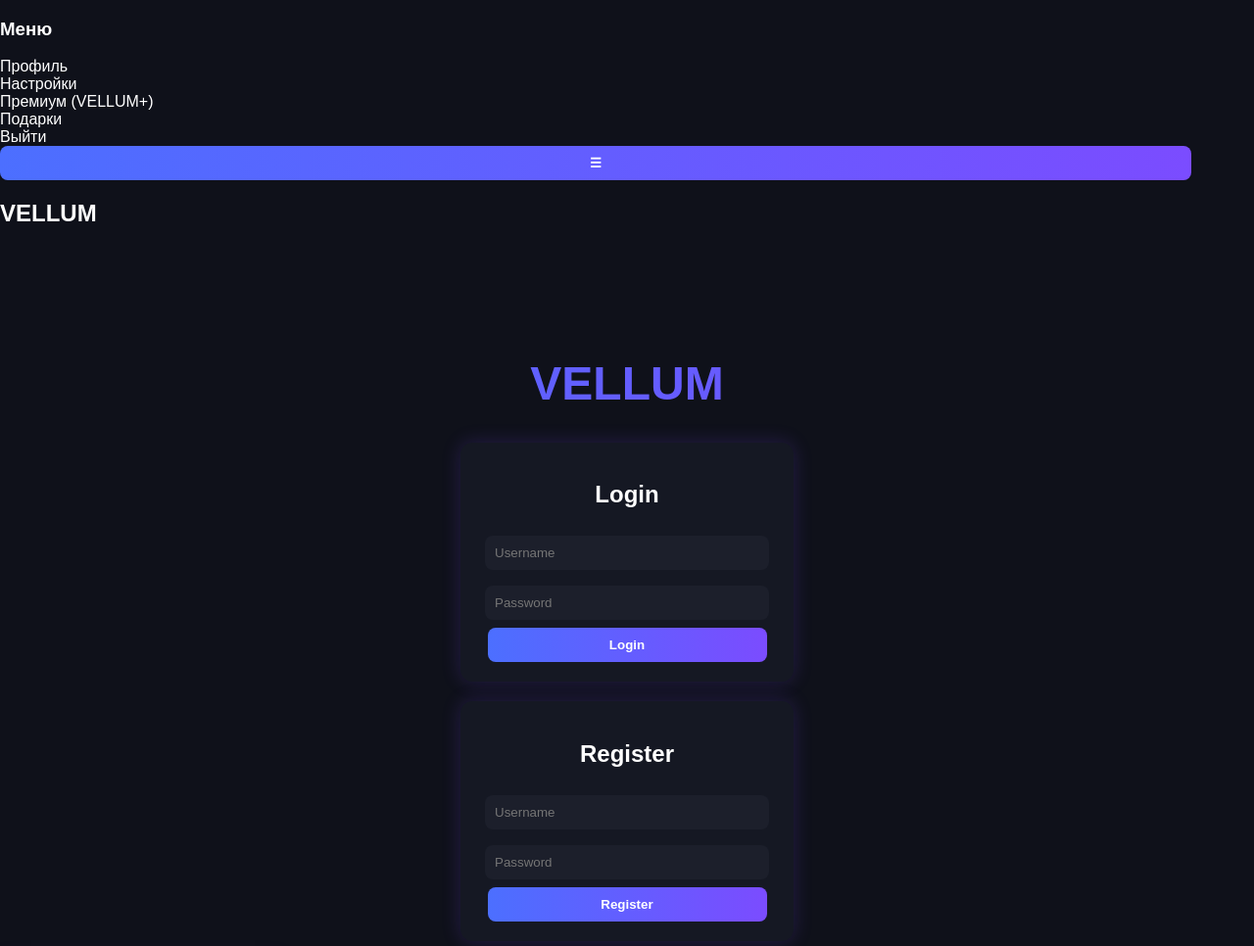
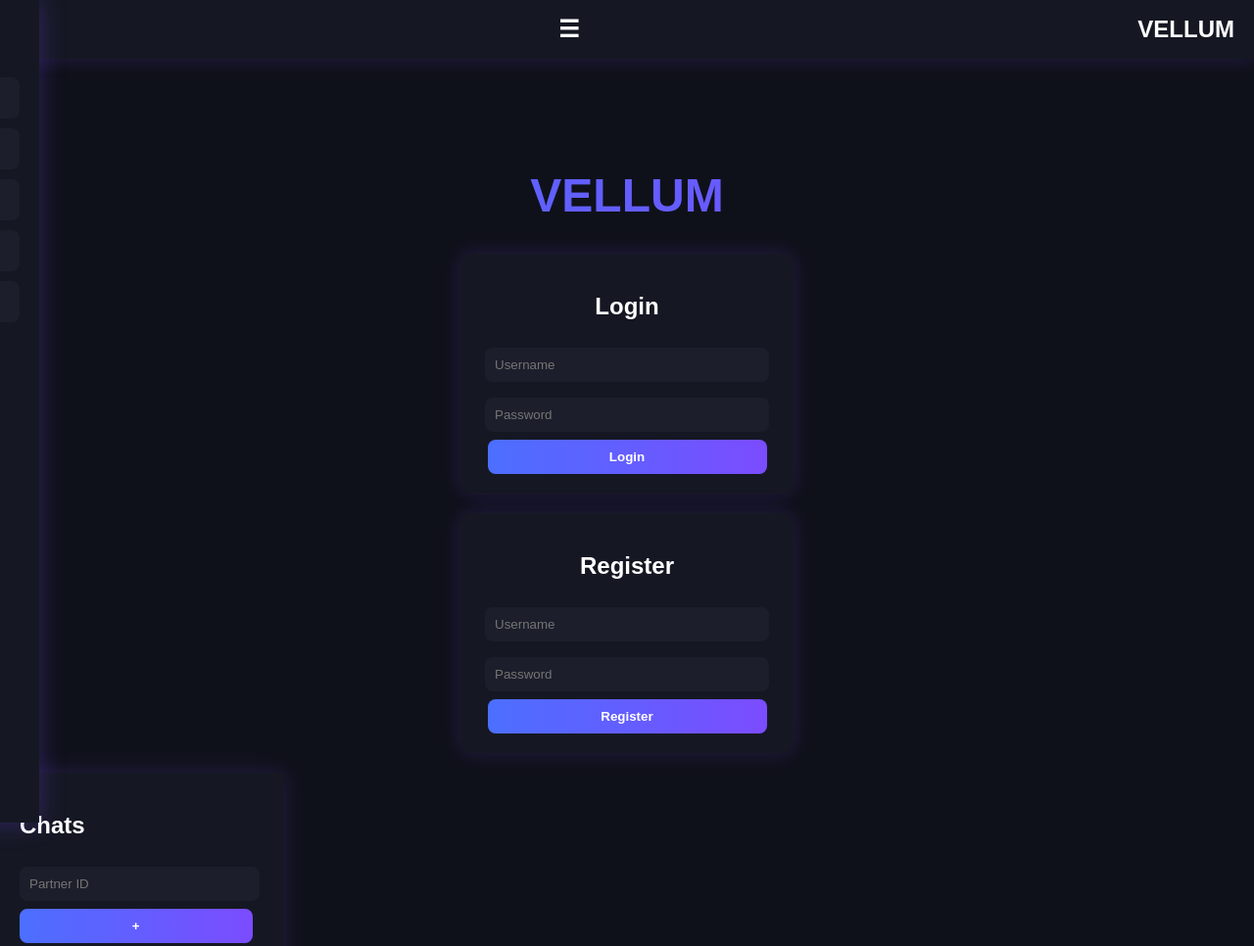
Before and after one commit to Zloy-cloud/-VELLUM, a plain HTML site: page index.html in a window 1280 px wide. Shown: the top 966 px of the page at 98% size. Drawn offline with nearby package versions, Linux system fonts and the light colour scheme.

Commit message:
Update style.css

```diff
--- a/style.css
+++ b/style.css
@@ -100,3 +100,69 @@ button {
     flex: 1;
     margin-right: 10px;
 }
+
+/* Верхняя панель */
+#top-bar {
+    height: 60px;
+    background: #151823;
+    display: flex;
+    align-items: center;
+    padding: 0 20px;
+    box-shadow: 0 0 20px rgba(124, 76, 255, 0.2);
+}
+
+#menu-btn {
+    font-size: 24px;
+    background: none;
+    border: none;
+    color: white;
+    cursor: pointer;
+    margin-right: 20px;
+}
+
+/* Выдвижное меню */
+#side-menu {
+    position: fixed;
+    top: 0;
+    left: -260px;
+    width: 260px;
+    height: 100%;
+    background: #151823;
+    box-shadow: 0 0 25px rgba(124, 76, 255, 0.3);
+    padding: 20px;
+    transition: 0.3s ease;
+    z-index: 1000;
+}
+
+#side-menu.open {
+    left: 0;
+}
+
+.menu-item {
+    padding: 12px;
+    margin: 10px 0;
+    background: #1C1F2B;
+    border-radius: 8px;
+    cursor: pointer;
+    transition: 0.2s;
+}
+
+.menu-item:hover {
+    background: #4C6FFF;
+}
+
+/* Затемнение фона */
+#menu-overlay {
+    position: fixed;
+    top: 0;
+    left: 0;
+    width: 100%;
+    height: 100%;
+    background: rgba(0,0,0,0.4);
+    display: none;
+    z-index: 900;
+}
+
+#menu-overlay.show {
+    display: block;
+}
```
